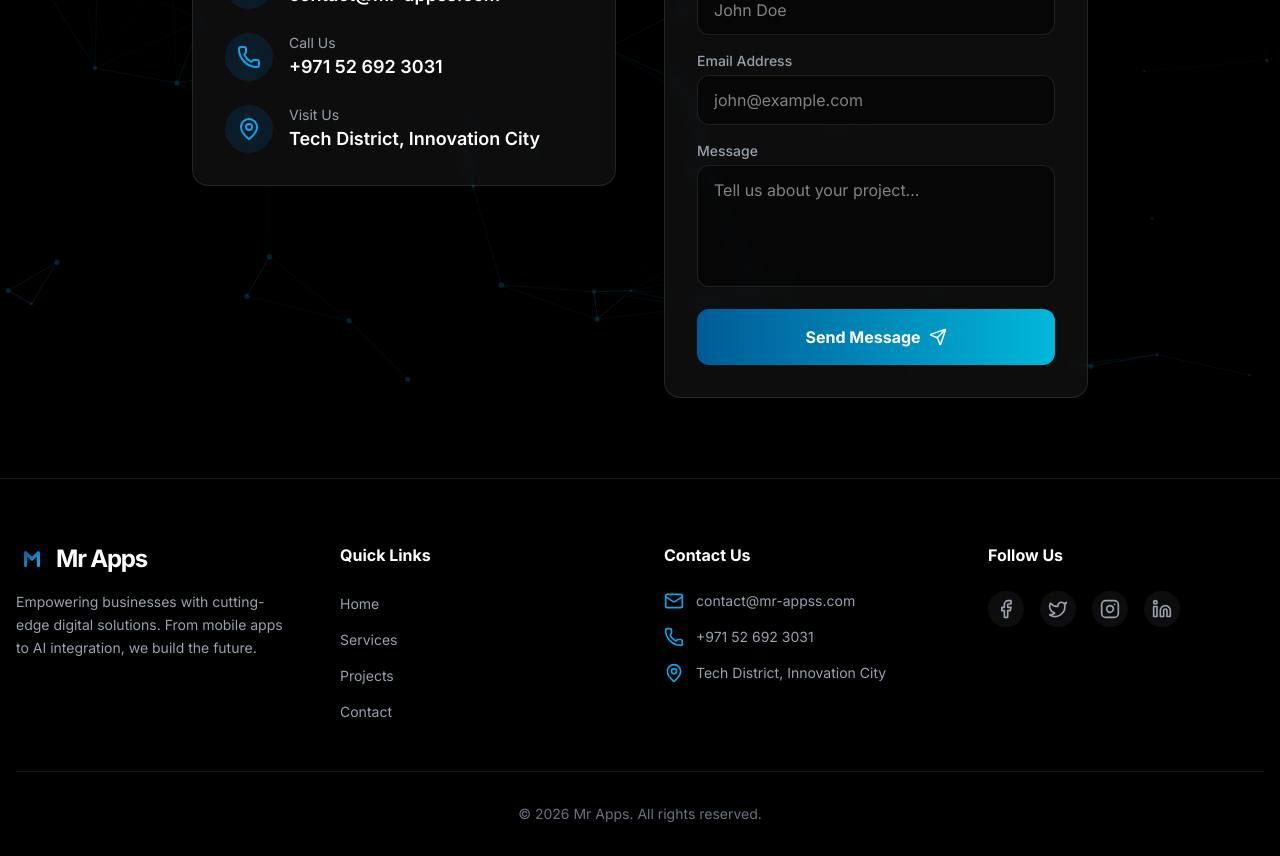
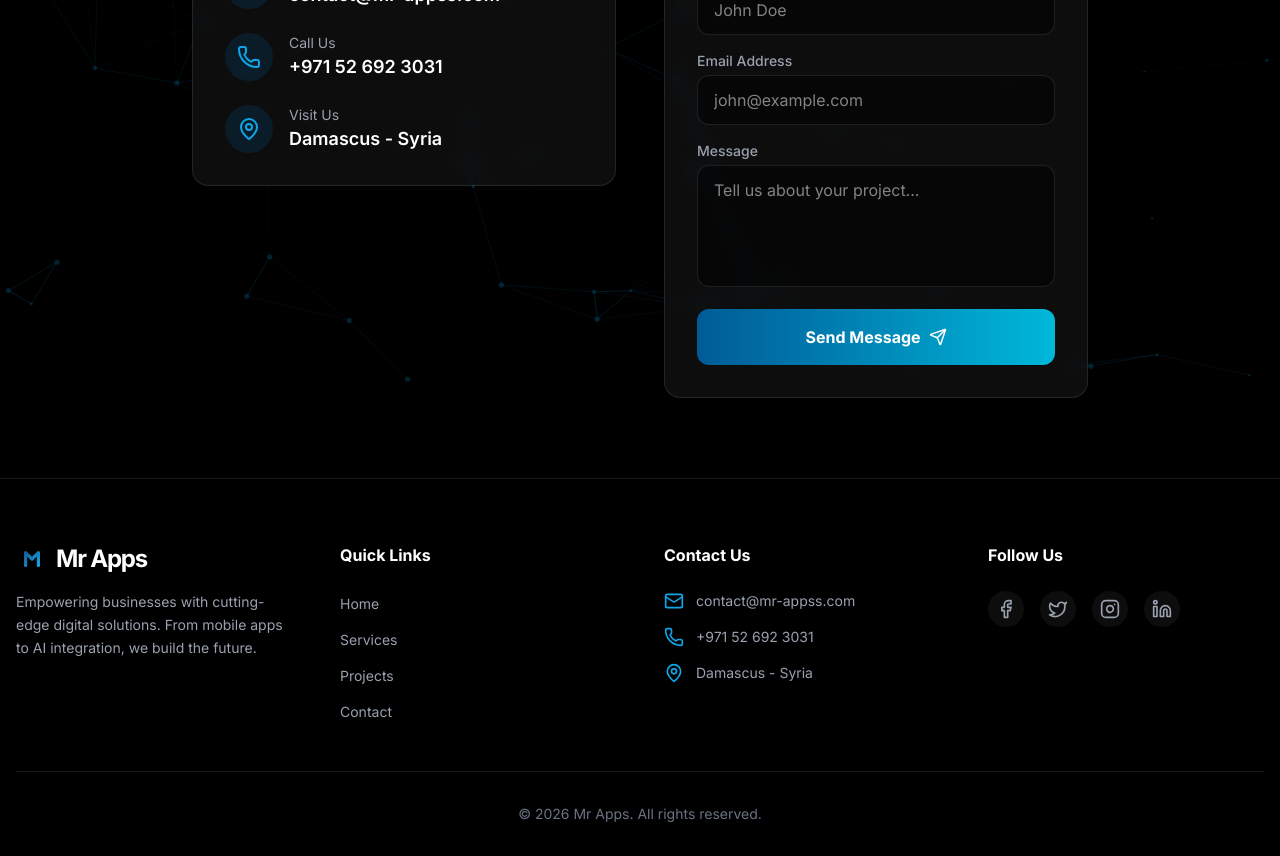
Before and after one commit to alkhudarigroupuae/mrappss, a Next.js app: page /contact in a window 1280 px wide. Shown: the part 400-1256 px from the top of the page. Built offline with nearby package versions, Linux system fonts and the light colour scheme.

Commit message:
Update address to Damascus - Syria

```diff
--- a/src/app/contact/page.tsx
+++ b/src/app/contact/page.tsx
@@ -76,7 +76,7 @@ export default function ContactPage() {
                                 </div>
                                 <div>
                                     <p className="text-sm text-gray-400">Visit Us</p>
-                                    <p className="text-lg font-semibold">Tech District, Innovation City</p>
+                                    <p className="text-lg font-semibold">Damascus - Syria</p>
                                 </div>
                             </div>
                         </div>
--- a/src/components/Footer.tsx
+++ b/src/components/Footer.tsx
@@ -50,7 +50,7 @@ export default function Footer() {
               </li>
               <li className="flex items-start gap-3 text-gray-400 text-sm">
                 <MapPin className="w-5 h-5 text-brand-light shrink-0" />
-                <span>Tech District, Innovation City</span>
+                <span>Damascus - Syria</span>
               </li>
             </ul>
           </div>
```
